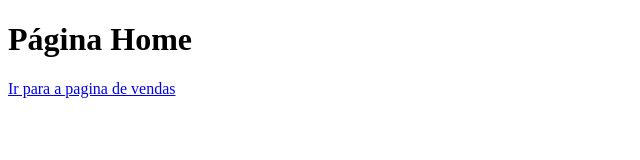
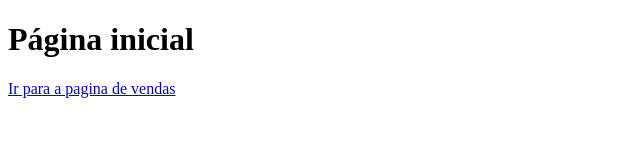
Before and after one commit to maelfons/AulaGitHUB, a plain HTML site: page index.html in a window 1280 px wide. Shown: the full height of the page, 0-640 px from the left. Drawn offline with Linux system fonts and the light colour scheme.

Commit message:
Deletado clear e alterado index

```diff
--- a/index.html
+++ b/index.html
@@ -7,7 +7,7 @@
     <title>Document</title>
 </head>
 <body>
-    <h1>Página Home</h1>
+    <h1>Página inicial</h1>
     <a href="vendas.html">Ir para a pagina de vendas</a>
 </body>
 </html>
```
Also changed, not shown: 1 other file.
